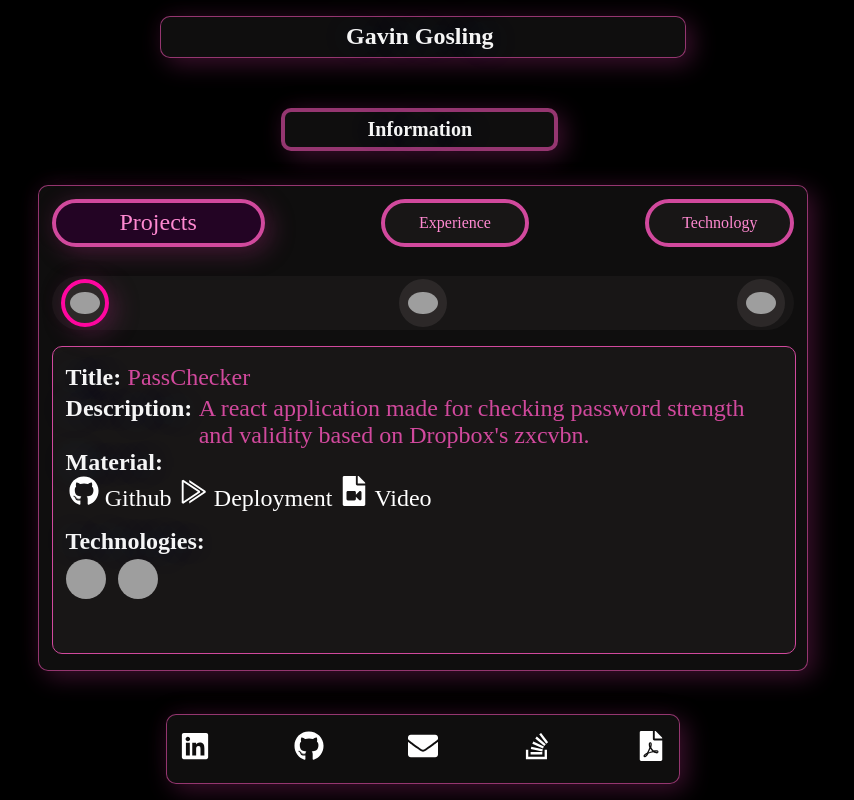
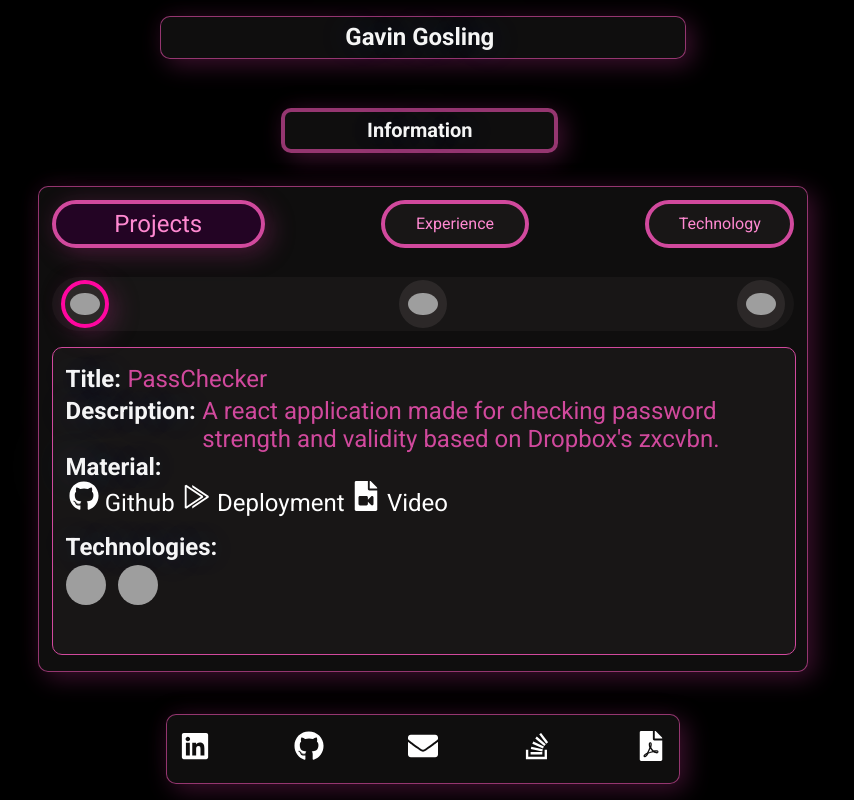
Before and after one commit to Grandient/Personal-Website, a Next.js app: page / in a window 1280 px wide. Shown: the whole page, without its empty margins (217-1071 px from the left). Built offline with nearby package versions, Linux system fonts and the light colour scheme; grey boxes are pictures that could not be loaded.

Commit message:
font fixed

```diff
--- a/src/App.css
+++ b/src/App.css
@@ -4,7 +4,6 @@ body {
   -webkit-font-smoothing: antialiased;
   -moz-osx-font-smoothing: grayscale;
   overflow: hidden;
-  font-family: 'Roboto', sans-serif;
 }
 
 html, body, div, span, applet, object, iframe,
@@ -26,6 +25,7 @@ time, mark, audio, video {
 	font-size: 100%;
 	font: inherit;
 	vertical-align: baseline;
+  font-family: 'Roboto';
 }
 
 code {
```
